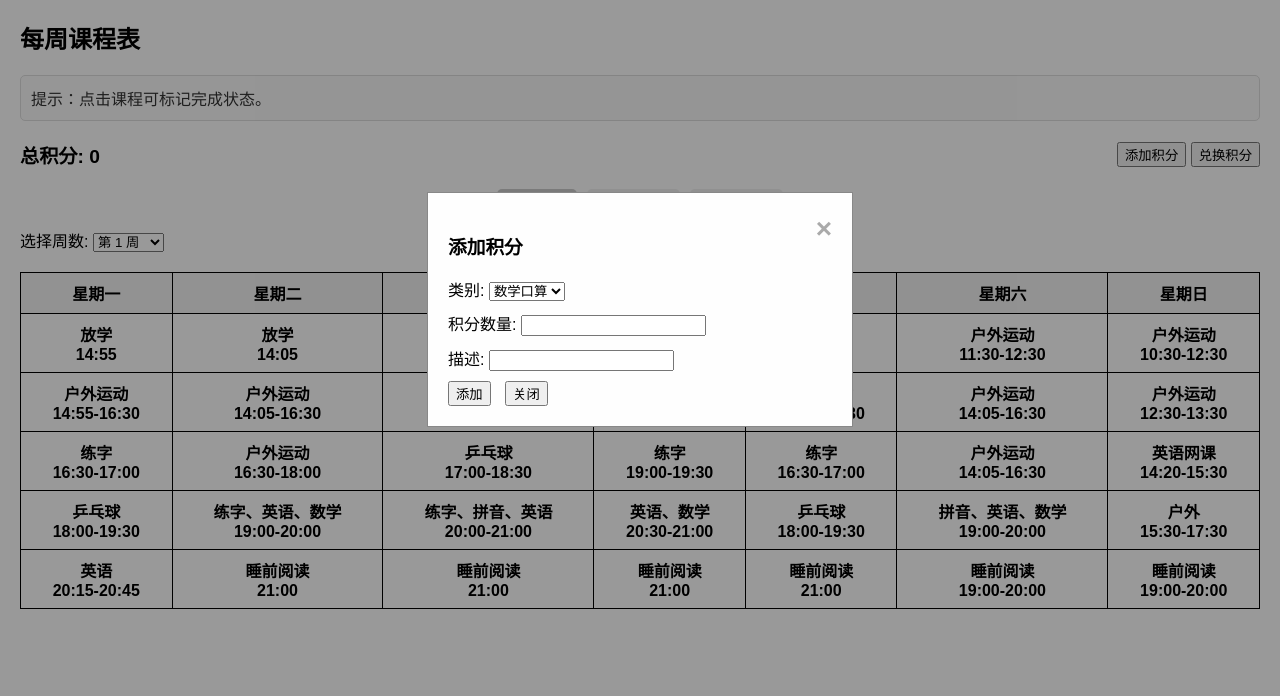
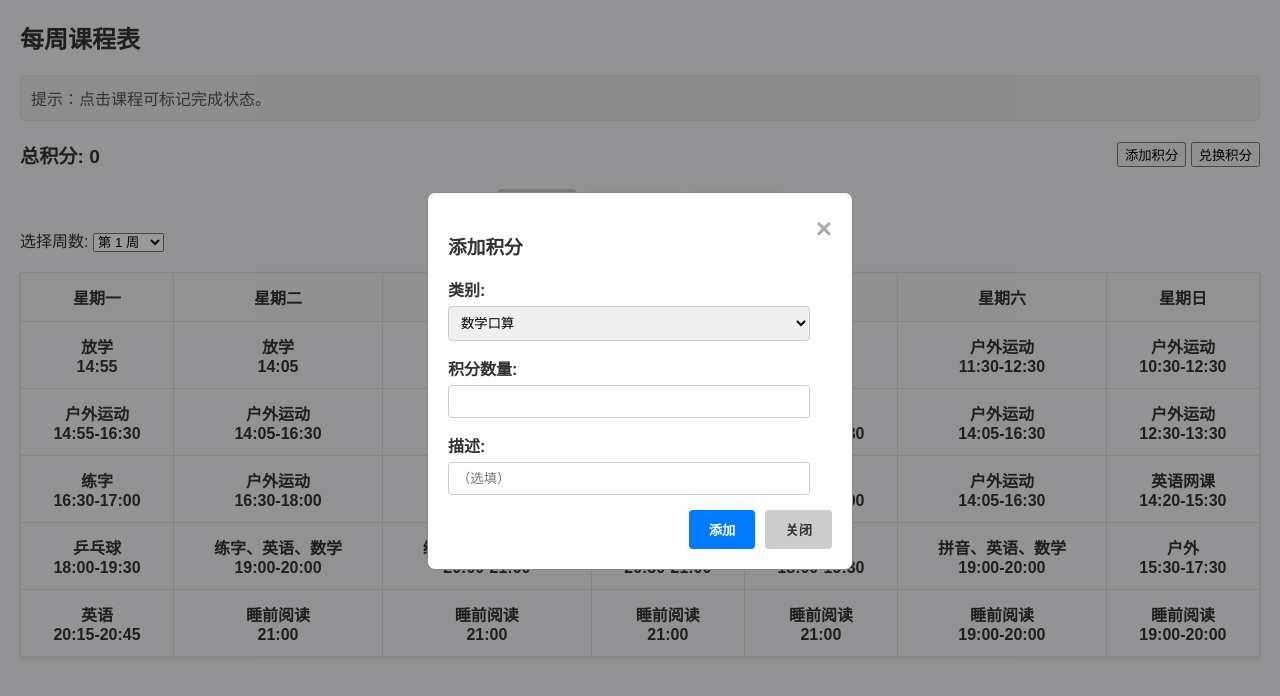
Before and after one commit to xli2289/timetable, a plain HTML site: page index.html in a window 1280 px wide. Both pictures are taken after a click on the button "添加积分". Drawn offline with Linux system fonts and the light colour scheme.

Commit message:
优化ui

```diff
--- a/index.html
+++ b/index.html
@@ -8,14 +8,16 @@
         body {
             font-family: Arial, sans-serif;
             margin: 20px;
+            background-color: #f4f4f9;
+            color: #333;
         }
         .tip {
-            background-color: #f9f9f9;
+            background-color: #eaeaea;
             border: 1px solid #ddd;
             padding: 10px;
             margin-bottom: 20px;
             border-radius: 5px;
-            color: #333;
+            color: #555;
         }
         .controls {
             display: flex;
@@ -35,6 +37,7 @@
             background-color: #f0f0f0;
             border-radius: 5px;
             font-weight: bold;
+            transition: background-color 0.3s;
         }
         .tab-button.active {
             background-color: #ccc;
@@ -43,10 +46,11 @@
             width: 100%;
             border-collapse: collapse;
             margin-top: 20px;
+            box-shadow: 0 2px 4px rgba(0, 0, 0, 0.1);
         }
         th, td {
-            border: 1px solid black;
-            padding: 8px;
+            border: 1px solid #ddd;
+            padding: 12px;
             text-align: center;
             font-weight: bold;
             white-space: pre-line; /* Ensures line breaks are respected */
@@ -70,13 +74,16 @@
             margin: 15% auto;
             padding: 20px;
             border: 1px solid #888;
+            border-radius: 8px;
             width: 30%;
+            max-width: 400px;
         }
         .close {
             color: #aaa;
             float: right;
             font-size: 28px;
             font-weight: bold;
+            cursor: pointer;
         }
         .close:hover,
         .close:focus {
@@ -153,24 +160,9 @@
             margin: 15% auto;
             padding: 20px;
             border: 1px solid #888;
+            border-radius: 8px;
             width: 30%;
-        }
-        .exchange-input {
-            margin-bottom: 10px;
-        }
-        .exchange-button {
-            margin-right: 10px;
-        }
-        .points-record {
-            margin-top: 20px;
-        }
-        .record-item {
-            display: flex;
-            justify-content: space-between;
-            align-items: center;
-            padding: 8px;
-            border-bottom: 1px solid #ddd;
-            font-weight: bold;
+            max-width: 400px;
         }
         .add-points-modal {
             display: none;
@@ -188,10 +180,60 @@
             margin: 15% auto;
             padding: 20px;
             border: 1px solid #888;
+            border-radius: 8px;
             width: 30%;
+            max-width: 400px;
         }
-        .add-points-input {
-            margin-bottom: 10px;
+        .input-group {
+            margin-bottom: 15px;
+        }
+        .input-group label {
+            display: block;
+            margin-bottom: 5px;
+            font-weight: bold;
+        }
+        .input-group input,
+        .input-group select {
+            width: calc(100% - 22px);
+            padding: 8px;
+            border: 1px solid #ccc;
+            border-radius: 4px;
+            box-sizing: border-box;
+        }
+        .button-container {
+            display: flex;
+            justify-content: flex-end;
+        }
+        .button-container button {
+            padding: 10px 20px;
+            margin-left: 10px;
+            border: none;
+            border-radius: 4px;
+            cursor: pointer;
+            font-weight: bold;
+        }
+        .button-container .primary-button {
+            background-color: #007bff;
+            color: white;
+        }
+        .button-container .secondary-button {
+            background-color: #ccc;
+            color: #333;
+        }
+        .button-container .primary-button:hover,
+        .button-container .secondary-button:hover {
+            opacity: 0.8;
+        }
+        .points-record {
+            margin-top: 20px;
+        }
+        .record-item {
+            display: flex;
+            justify-content: space-between;
+            align-items: center;
+            padding: 8px;
+            border-bottom: 1px solid #ddd;
+            font-weight: bold;
         }
     </style>
 </head>
@@ -207,8 +249,8 @@
             总积分: <span id="points-count">0</span>
         </div>
         <div>
-            <button class="exchange-button-container" onclick="openAddPointsModal()">添加积分</button>
-            <button class="exchange-button-container" onclick="openExchangeModal()">兑换积分</button>
+            <button class="exchange-button-container primary-button" onclick="openAddPointsModal()">添加积分</button>
+            <button class="exchange-button-container primary-button" onclick="openExchangeModal()">兑换积分</button>
         </div>
     </div>
 
@@ -259,8 +301,10 @@
         <div class="modal-content">
             <span class="close">&times;</span>
             <p id="modal-message"></p>
-            <button id="confirm-button"></button>
-            <button onclick="closeModal()">关闭</button>
+            <div class="button-container">
+                <button id="confirm-button" class="primary-button"></button>
+                <button onclick="closeModal()" class="secondary-button">关闭</button>
+            </div>
         </div>
     </div>
 
@@ -268,16 +312,18 @@
         <div class="exchange-modal-content">
             <span class="close">&times;</span>
             <h3>兑换积分</h3>
-            <div class="exchange-input">
+            <div class="input-group">
                 <label for="exchange-points">积分数量:</label>
                 <input type="number" id="exchange-points" min="1">
             </div>
-            <div class="exchange-input">
+            <div class="input-group">
                 <label for="exchange-item">商品名称:</label>
                 <input type="text" id="exchange-item">
             </div>
-            <button class="exchange-button" onclick="exchangePoints()">兑换</button>
-            <button onclick="closeExchangeModal()">关闭</button>
+            <div class="button-container">
+                <button class="primary-button" onclick="exchangePoints()">兑换</button>
+                <button onclick="closeExchangeModal()" class="secondary-button">关闭</button>
+            </div>
         </div>
     </div>
 
@@ -285,7 +331,7 @@
         <div class="add-points-modal-content">
             <span class="close">&times;</span>
             <h3>添加积分</h3>
-            <div class="add-points-input">
+            <div class="input-group">
                 <label for="add-category">类别:</label>
                 <select id="add-category">
                     <option value="数学口算">数学口算</option>
@@ -296,16 +342,18 @@
                     <option value="乒乓球">乒乓球</option>
                 </select>
             </div>
-            <div class="add-points-input">
+            <div class="input-group">
                 <label for="add-points">积分数量:</label>
                 <input type="number" id="add-points" min="1">
             </div>
-            <div class="add-points-input">
+            <div class="input-group">
                 <label for="add-description">描述:</label>
-                <input type="text" id="add-description">
+                <input type="text" id="add-description" placeholder="（选填）">
             </div>
-            <button class="exchange-button" onclick="addPoints()">添加</button>
-            <button onclick="closeAddPointsModal()">关闭</button>
+            <div class="button-container">
+                <button class="primary-button" onclick="addPoints()">添加</button>
+                <button onclick="closeAddPointsModal()" class="secondary-button">关闭</button>
+            </div>
         </div>
     </div>
 
@@ -461,7 +509,7 @@
                 if (record.type === 'exchange') {
                     div.textContent = `-${record.points} 分: ${record.item} (第 ${record.week} 周)`;
                 } else if (record.type === 'add') {
-                    div.textContent = `+${record.points} 分: ${record.description} (第 ${record.week} 周)`;
+                    div.textContent = `+${record.points} 分: ${record.description ? record.description : '无描述'} (第 ${record.week} 周)`;
                 }
                 container.appendChild(div);
             });
@@ -643,11 +691,6 @@
                 return;
             }
 
-            if (description === "") {
-                alert("请输入描述。");
-                return;
-            }
-
             points += pointsToAdd;
             localStorage.setItem("points", points.toString());
 
```
